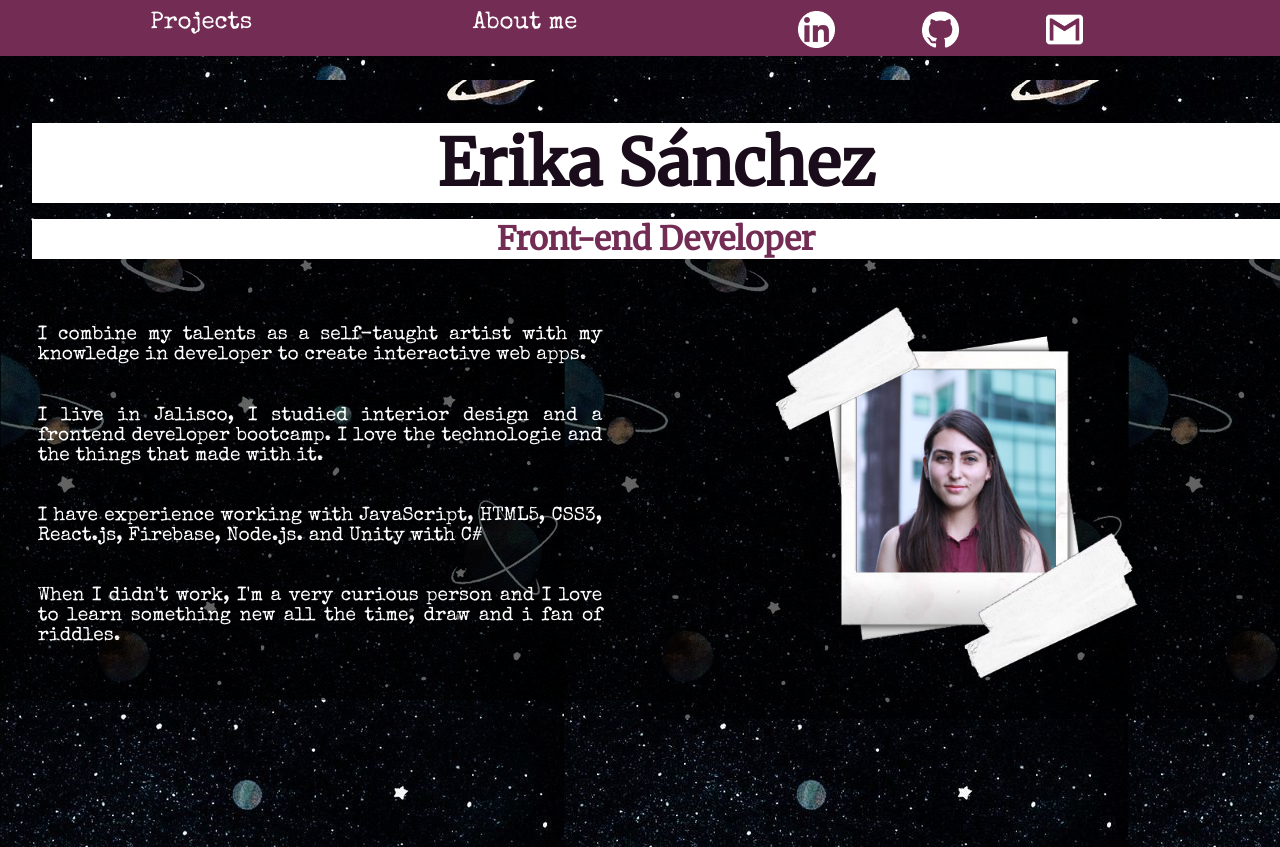
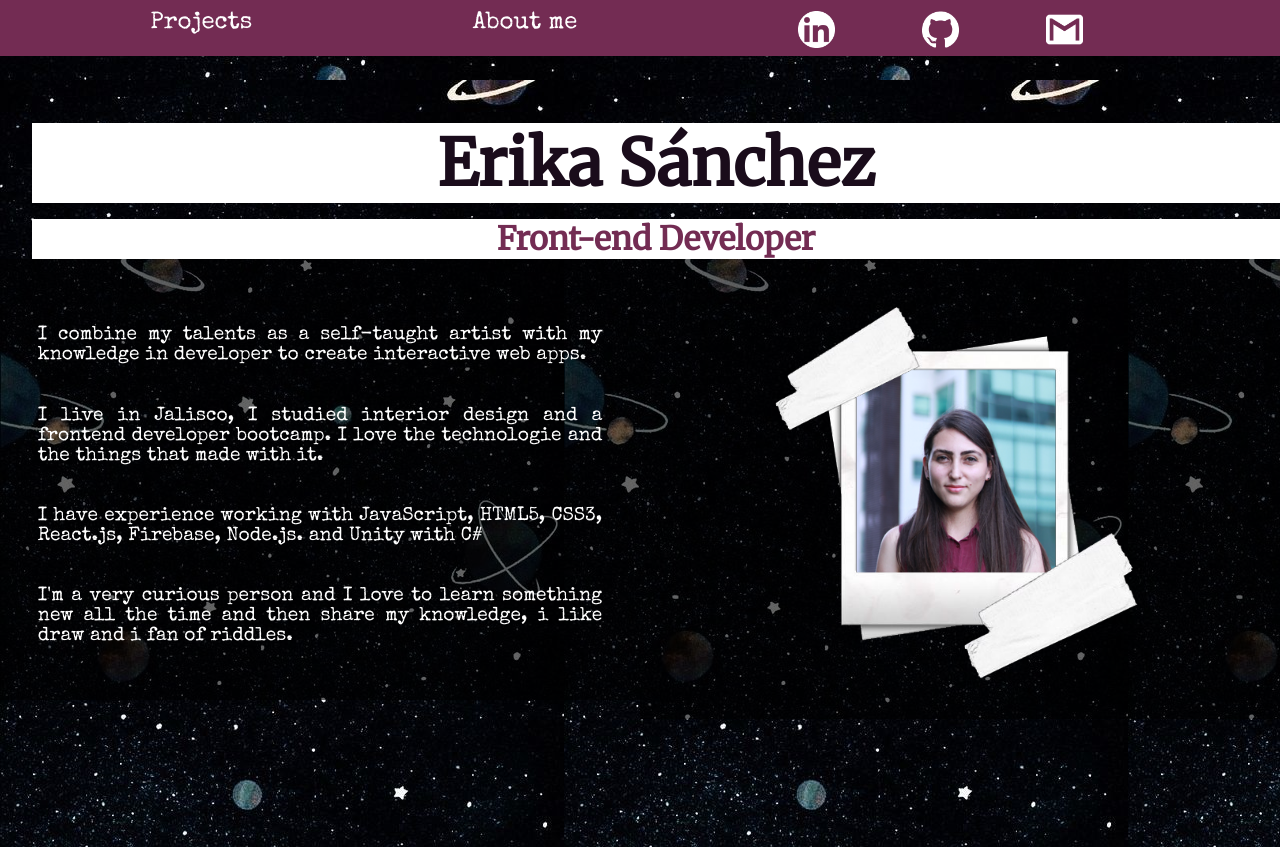
Before and after one commit to 26erika/26erika.github.io, a React (Create React App) app: page /portfolio/about in a window 1280 px wide. Built offline with nearby package versions, Linux system fonts and the light colour scheme.

Commit message:
Se modifica descripcion de about me

```diff
--- a/src/components/about.js
+++ b/src/components/about.js
@@ -16,7 +16,7 @@ class About extends Component {
           <h4 className="description">I combine my talents as a self-taught artist with my knowledge in developer to create interactive web apps.</h4>
           <h4 className="description">I live in Jalisco, I studied interior design and a frontend developer bootcamp. I love the technologie and the things that made with it.</h4>
           <h4 className="description">I have experience working with JavaScript, HTML5, CSS3, React.js, Firebase, Node.js. and Unity with C#</h4>
-          <h4 className="description">When I didn't work, I'm a very curious person and I love to learn something new all the time, draw and i fan of riddles.</h4>
+          <h4 className="description">I'm a very curious person and I love to learn something new all the time and then share my knowledge, i like draw and i fan of riddles.</h4>
         </div>
 
       </div>
```
